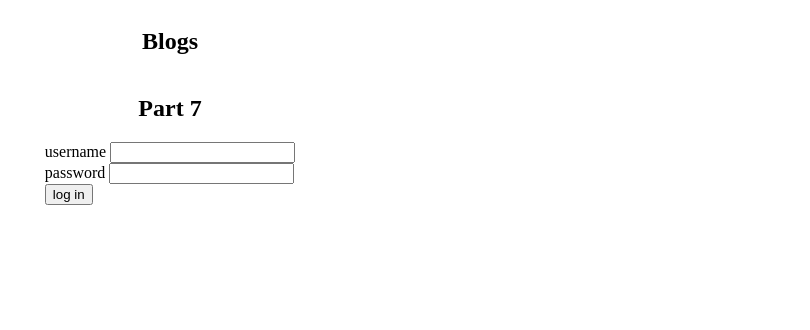
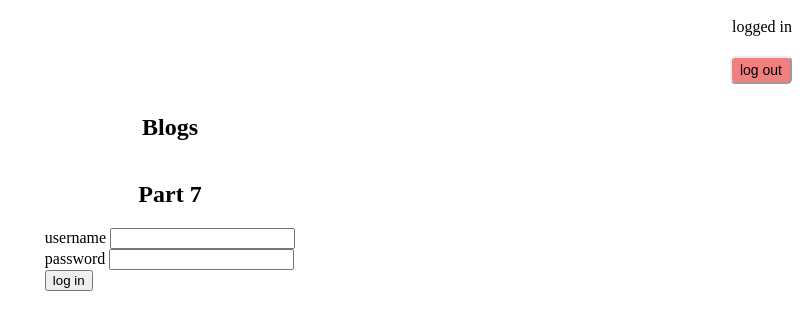
Before and after one commit to kat-ki/fsopen-part7, a React (Vite) app in the folder bloglist-frontend-redux/: page / in a window 1280 px wide. Shown: the top 330 px of the page, without its empty margins (470-1280 px from the left). Built offline with nearby package versions, Linux system fonts and the light colour scheme; no server answers.

Commit message:
7.14 moved logged in user component to layout

```diff
--- a/bloglist-frontend-redux/src/App.jsx
+++ b/bloglist-frontend-redux/src/App.jsx
@@ -5,7 +5,7 @@ import {useDispatch, useSelector} from "react-redux";
 import {setBlogs} from "./state/reducers/blogsSlice";
 import LoginForm from "./components/LoginForm.jsx";
 import BlogList from "./components/BlogList.jsx";
-import User from "./components/User.jsx";
+import LoggedInUser from "./components/LoggedInUser.jsx";
 
 
 const popularStyles = {
@@ -42,7 +42,6 @@ const App = () => {
             {user === null
                 ? <LoginForm/>
                 : <div>
-                    <User/>
                     <BlogForm/>
                     <h3 style={popularStyles} onClick={showPopular}>Show popular</h3>
                     <BlogList/>
--- a/bloglist-frontend-redux/src/components/Layout.jsx
+++ b/bloglist-frontend-redux/src/components/Layout.jsx
@@ -1,9 +1,11 @@
 import React from 'react';
 import {Outlet} from "react-router-dom";
+import LoggedInUser from "./LoggedInUser.jsx";
 
 const Layout = () => {
     return (
         <div>
+            <LoggedInUser/>
             <Outlet/>
         </div>
     );
--- a/bloglist-frontend-redux/src/components/User.jsx
+++ b/bloglist-frontend-redux/src/components/LoggedInUser.jsx
@@ -19,7 +19,7 @@ const buttonWarn = {
     outline: 'none'
 }
 
-const User = () => {
+const LoggedInUser = () => {
     const user = useSelector(state => state.authUser.user);
     const dispatch = useDispatch();
 
@@ -31,4 +31,4 @@ const User = () => {
     );
 };
 
-export default User;
+export default LoggedInUser;
--- a/bloglist-frontend-redux/src/components/Users.jsx
+++ b/bloglist-frontend-redux/src/components/Users.jsx
@@ -1,5 +1,5 @@
 import React, {useEffect} from 'react';
-import User from "./User.jsx";
+import LoggedInUser from "./LoggedInUser.jsx";
 import {useDispatch, useSelector} from "react-redux";
 import {initializeAllUsers} from "../state/reducers/usersSlice.js";
 import LoginForm from "./LoginForm.jsx";
@@ -9,7 +9,7 @@ const Users = () => {
     const user = useSelector(state => state.authUser.user);
     const users = useSelector(state => state.users.users);
     const dispatch = useDispatch();
-
+    console.log(users)
     const navigate = useNavigate();
 
     useEffect(() => {
@@ -22,7 +22,6 @@ const Users = () => {
 
     return (
         <div style={{display: 'flex', flexDirection: 'column', justifyContent: 'flex-start', alignItems: 'center'}}>
-            <User/>
             <h3>Users</h3>
 
             <table style={{border: '1px solid black', width: '100%', borderCollapse: 'collapse'}}>
--- a/bloglist-frontend-redux/src/main.jsx
+++ b/bloglist-frontend-redux/src/main.jsx
@@ -25,6 +25,10 @@ const router = createBrowserRouter([
             {
                 path: '/users',
                 element: <Users/>
+            },
+            {
+                path:'/users/:userId',
+                element: <div>single user</div>
             }
         ]
     }
```
